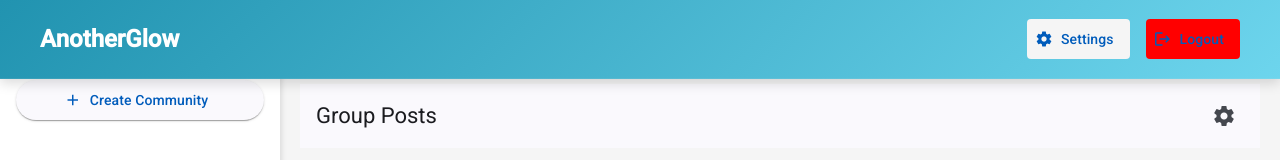
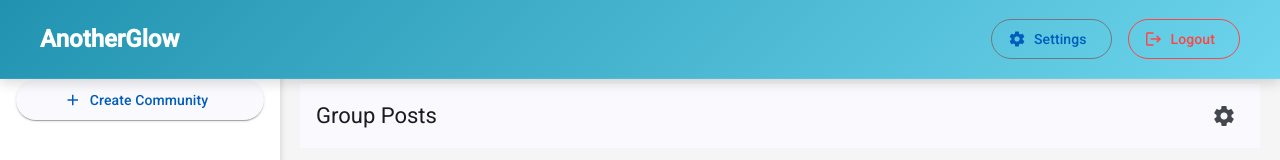
Before and after one commit to yrhyrhyrh/AnotherGlow, an Angular app in the folder frontend/appFrontend/: page /groups/general/posts in a window 1280 px wide. Shown: the top 160 px of the page. Built offline with nearby package versions, Linux system fonts and the light colour scheme; no server answers; sample sign-in values are in the browser's storage.

Commit message:
fixed route errors

```diff
--- a/frontend/appFrontend/src/app/app.routes.server.ts
+++ b/frontend/appFrontend/src/app/app.routes.server.ts
@@ -3,6 +3,10 @@ import { RenderMode, ServerRoute } from '@angular/ssr';
 export const serverRoutes: ServerRoute[] = [
   {
     path: 'group/detail/:id',
+    renderMode: RenderMode.Client  // <- skip prerendering for this
+  },
+  {
+    path: 'group/:id/edit/',
     renderMode: RenderMode.Client  // <- skip prerendering for this
   },
   {
--- a/frontend/appFrontend/src/app/app.routes.ts
+++ b/frontend/appFrontend/src/app/app.routes.ts
@@ -66,7 +66,9 @@ export const routes: Routes = [
       },
       {
         path: 'group/:id/edit',
-        component: EditGroupComponent
+        component: EditGroupComponent,
+        title: "Edit Community",
+        data: { renderMode: 'client' }
       }
     ]
   }
--- a/frontend/appFrontend/src/app/header/header.component.css
+++ b/frontend/appFrontend/src/app/header/header.component.css
@@ -32,26 +32,15 @@ nav {
   gap: 1rem;
 }
 
-button {
-  padding: 0.5rem 1rem;
-  border: none;
-  border-radius: 4px;
-  background-color: #f5f5f5;
-  color: #333;
-  cursor: pointer;
-  transition: background-color 0.2s ease;
+::ng-deep .logout-button {
+  color: #ff4444 !important;
+  border-color: #ff4444 !important;
 }
 
-button:hover {
-  background-color: #e0e0e0;
+::ng-deep .logout-button:hover {
+  background-color: rgba(255, 68, 68, 0.04) !important;
 }
 
-.logout-button {
-  background-color: red;
-  color: white;
-  border-color: #ff4444;
+::ng-deep .logout-button .mat-icon {
+  color: #ff4444 !important;
 }
-
-.logout-button:hover {
-  background-color: rgba(255, 68, 68, 0.04);
-}
```
